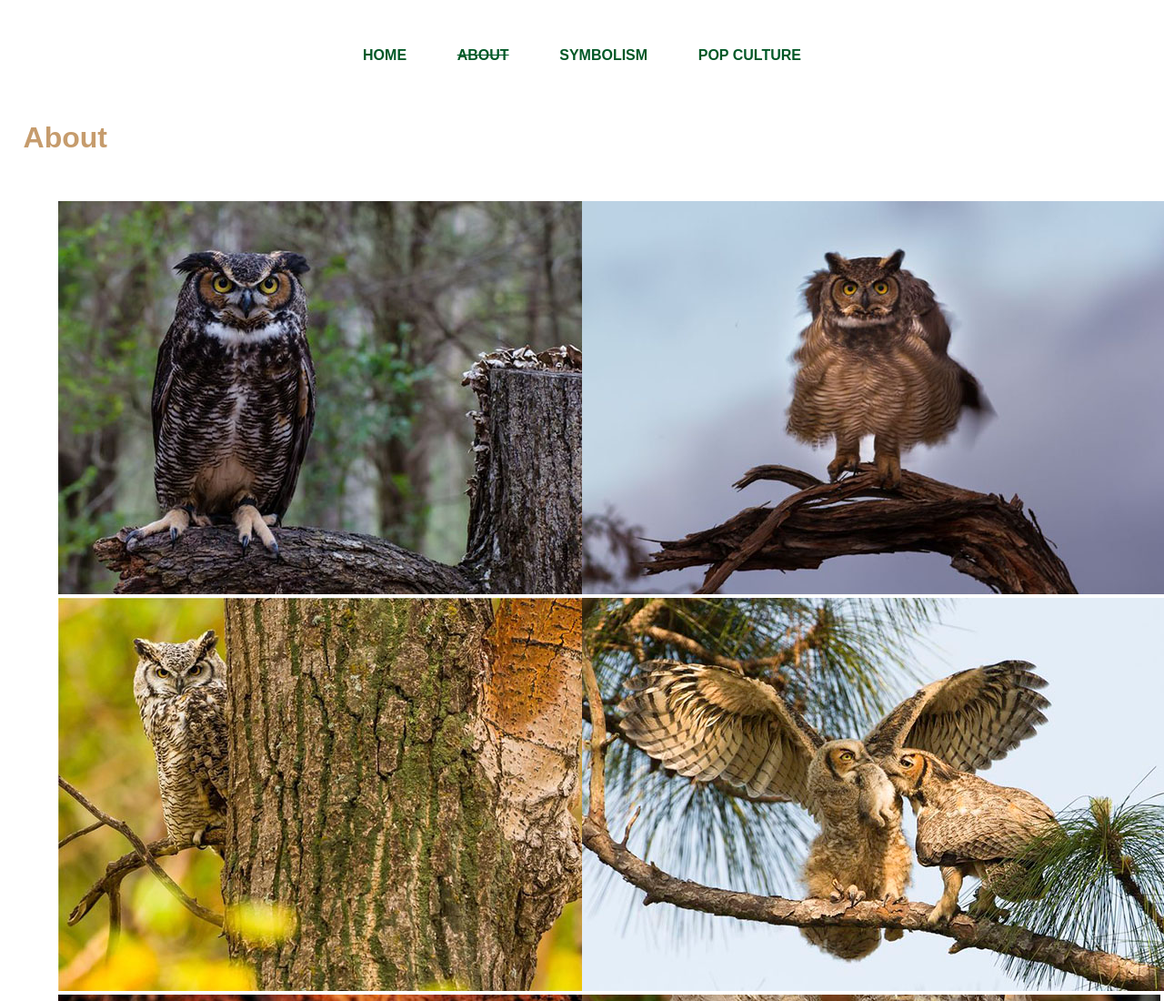
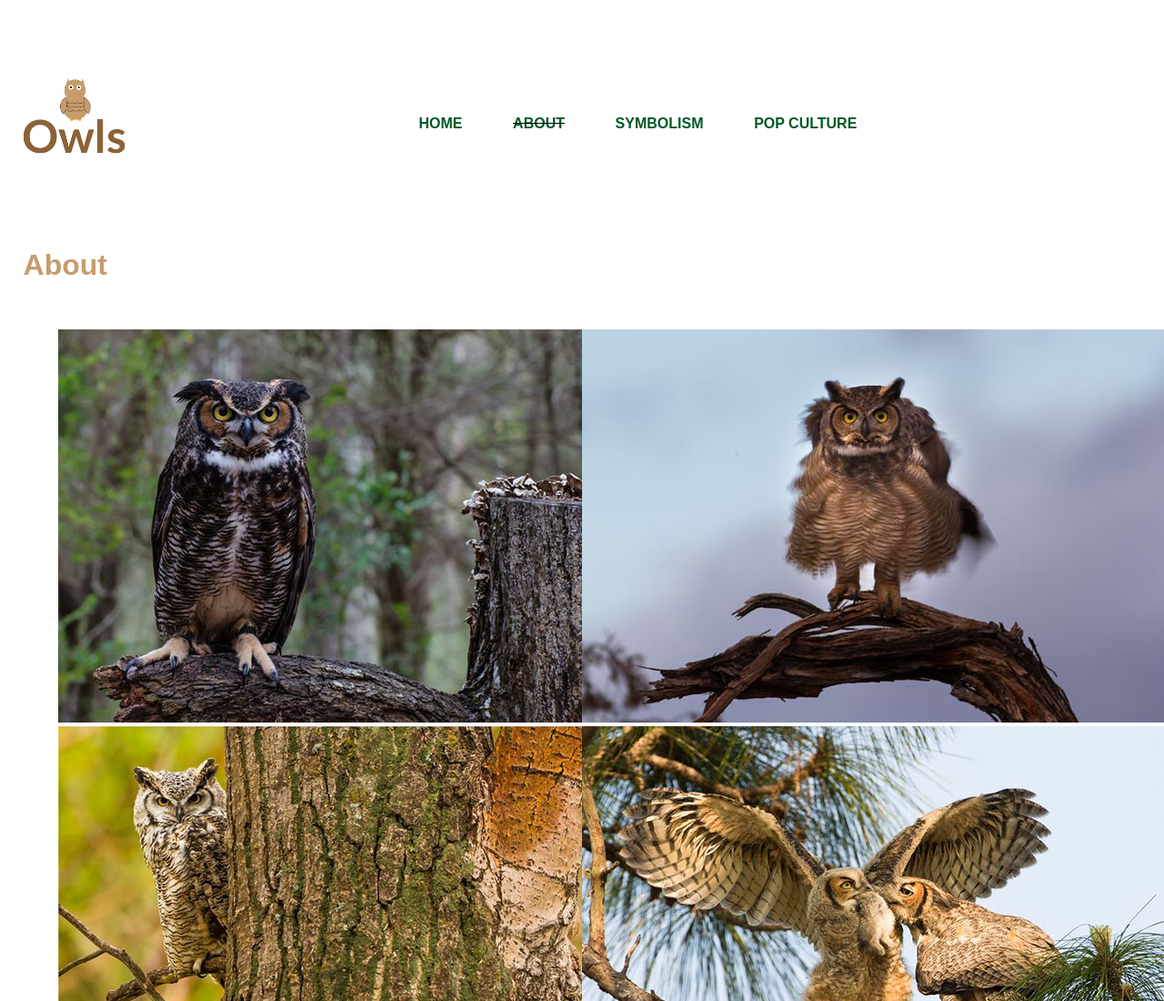
Before and after one commit to smb19961978/project3_Wall_Bryana, a plain HTML site: page about.html in a window 1280 px wide. Shown: the top 1100 px of the page at 91% size. Drawn offline with Linux system fonts and the light colour scheme.

Commit message:
added logo

```diff
--- a/about.html
+++ b/about.html
@@ -27,10 +27,11 @@
 
             <nav>
                 <ul>
-                    <a href="index.html"><li>Home</li></a>
-                    <a href="about.html"><li class="current">About</li ></a>
-                    <a href="symbolism.html"><li>Symbolism</li></a>
-                    <a href="popculture.html"><li>Pop Culture</li></a>
+                    <img class="logo" src="photos/owl-logo.png" alt="logo" title="logo">
+                    <li><a href="index.html">Home</a></li>
+                    <li class="current"><a href="about.html">About</a></li >
+                    <li><a href="symbolism.html">Symbolism</a></li>
+                    <li><a href="popculture.html">Pop Culture</a></li>
 
                 </ul>
 
--- a/styles.css
+++ b/styles.css
@@ -17,6 +17,12 @@ body{
     flex-direction: column;
 }
 
+.logo{
+    width: 200px;
+    display: inline-block;
+    overflow: hidden;
+}
+
 .index{
      background-image: url(photos/forest.jpg);
      height: 100vh;
@@ -31,7 +37,7 @@ nav{
 
 }
 
-nav ul li{
+nav ul li a{
 
     list-style-type: none;
     text-decoration: none;
@@ -39,14 +45,11 @@ nav ul li{
     color: #005826;
     font-weight: bold;
     padding: 2% ;
-
 }
 
 a{
 	list-style-type: none;
 	text-decoration: none;
-
-
 }
 
 
@@ -55,12 +58,13 @@ li a:visited{
     text-decoration: none;
 }
 
- a:hover li{
+li a:hover {
     text-decoration: underline;
 }
 
 .menu li{
     color: white;
+    font-family: "montserrat", sans-serif;
 }
 
 #homepage{
@@ -172,14 +176,25 @@ img .image{
 
 
 @media (min-width:1024px){
-    nav li{
-        display: inline;
-        width: 100%;
+.logo {
+  width: 200px;
+  vertical-align: middle;
+  padding-right: 18%;
 }
 
-   ul{
-        text-align: center;
-        padding-top: 4%;
+ul {
+  display: inline;
+  list-style: none;
+
+}
+
+nav{
+    padding-top: 5%;
+}
+
+li {
+  display: inline;
+
 }
 
 h1{
@@ -188,7 +203,6 @@ img .image{
 #symbolism-img{
     width: 100%;
 }
-
 
 
 #about-text p, h2{
```
Also changed, not shown: popculture.html (+5 -4 lines), symbolism.html (+5 -5 lines), photos/owl-logo.png (added). Lines whose indentation alone changed are shown as unchanged.
